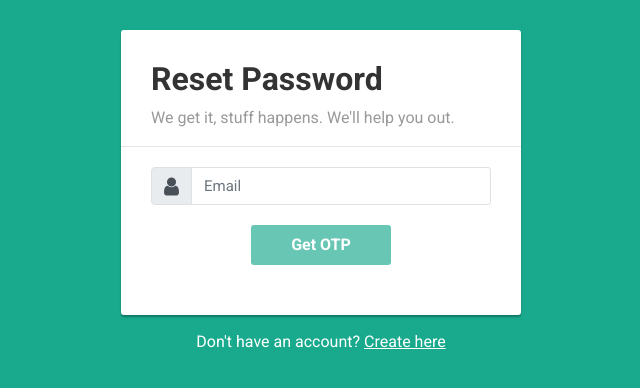
After one commit to sruti2024/PRO_Act, a Django app: page /password/reset in a window 1280 px wide. The commit adds this page. Shown: the top 388 px of the page, without its empty margins (319-959 px from the left). Run offline with Django 3.2, Linux system fonts and the light colour scheme; some libraries are stand-ins or nearby versions.

Commit message:
Add Forgot Password with Verification

```diff
--- a/home/urls.py
+++ b/home/urls.py
@@ -1,12 +1,18 @@
 from django.contrib import admin
 from django.urls import path, include
 from home import views
+from django.views.decorators.csrf import csrf_exempt
 
 urlpatterns = [
-    path('', views.index,name="home"),
-    path('login', views.loginUser,name="login"),
-    path('logout', views.logoutUser,name="logout"),
-    path('project_add', views.project_add , name="project_add"),
-    path('project_view', views.project_view , name="project_view")
+    path('', views.index, name="home"),
+    path('login', views.loginUser, name="login"),
+    path('logout', views.logoutUser, name="logout"),
+    path('find-email/', csrf_exempt(views.find_email), name='find_email'),
+    path('send-otp/', views.send_otp, name='send_otp'),
+    path('check-otp/', views.check_otp, name='check_otp'),
+    path('validate-password/', csrf_exempt(views.password_validation),name='password_validate'),
+    path('password/reset', views.forgot_password, name="forgot_password"),
+    path('project_add', views.project_add, name="project_add"),
+    path('project_view', views.project_view, name="project_view")
 
 ]
--- a/home/views.py
+++ b/home/views.py
@@ -1,44 +1,141 @@
-from django.shortcuts import render,redirect
+from django.shortcuts import render, redirect
+from django.http import JsonResponse
 from django.contrib.auth.models import User
+from .models import OTPModel
 from datetime import datetime
 from django.contrib.auth import logout, authenticate, login
 from django.contrib import messages
 from home.models import Project_add
+from random import randint
+from django.template.loader import render_to_string
+from django.utils.html import strip_tags
+from django.core.mail import EmailMultiAlternatives
+import json
+import re
+
 
 # Create your views here.
+
 def index(request):
     if request.user.is_anonymous:
         return redirect("/login")
-    return render(request,'index.html')
+    return render(request, 'index.html')
+
 
 def loginUser(request):
-    if request.method=='POST':
-        username= request.POST.get('username')
-        password=request.POST.get('password')
+    if request.method == 'POST':
+        username = request.POST.get('username')
+        password = request.POST.get('password')
         user = authenticate(username=username, password=password)
         if user is not None:
-            login(request,user)
+            login(request, user)
             return redirect("/")
         else:
-            return render(request,'login.html')
+            return render(request, 'login.html', {'error': 'Invalid Login Credentials'})
     return render(request, 'login.html')
+
 
 def logoutUser(request):
     logout(request)
     return redirect('/login')
 
+
+def find_email(request):
+    data = json.loads(request.body)
+    email = data['email']
+    if not User.objects.filter(email=email).exists():
+        return JsonResponse({'email_error': 'You are not registered. Please signup to continue.'}, status=404)
+    return JsonResponse({'email_valid': True})
+
+
+def gen_otp():
+    return randint(100000, 999999)
+
+
+def send_otp(request):
+    user_email = request.GET['email']
+    user = User.objects.get(email=user_email)
+    user_name = user.first_name
+    otp = gen_otp()     # Generate OTP
+    # Save OTP in database and send email to user
+    try:
+        OTPModel.objects.create(user=user_email, otp=otp)
+        data = {
+            'receiver': user_name.capitalize(),
+            'otp': otp
+        }
+        html_content = render_to_string("emails/otp.html", data)
+        text_content = strip_tags(html_content)
+
+        email = EmailMultiAlternatives(
+            f"One Time Password | PRO ACT",
+            text_content,
+            "PRO ACT <no-reply@pro_act.com>",
+            [user_email]
+        )
+        print("sending email")
+        email.attach_alternative(html_content, "text/html")
+        email.send()
+        print("Sent")
+        return JsonResponse({'otp_sent': f'An OTP has been sent to {user_email}.'})
+    except Exception as e:
+        print(e)
+        return JsonResponse({'otp_error': 'Error while sending OTP, try again'})
+
+
+def match_otp(email, otp):
+    otp_from_db = OTPModel.objects.filter(user=email).last().otp
+    return str(otp) == str(otp_from_db)
+
+def check_otp(request):
+    req_otp = request.GET['otp']
+    req_user = request.GET['email']
+    if match_otp(req_user, req_otp):
+        return JsonResponse({'otp_match': True})
+    return JsonResponse({'otp_mismatch': 'OTP does not match.'})
+
+
+def password_validation(request):
+    data = json.loads(request.body)
+    try:
+        password1 = data['password1']
+    except Exception:
+        password1 = data['password']
+    pattern = '^(?=.*[0-9])(?=.*[a-z])(?=.*[A-Z])(?=.*[@#$%&_])(?=\S+$).{8,20}$'
+    if bool(re.match(pattern, password1)):
+        return JsonResponse({'password_valid': True})
+    else:
+        return JsonResponse({'password_error': 'Password must be 8-20 characters long and must contain atleast one uppercase letter, one lowercase letter, one number(0-9) and one special character(@,#,$,%,&,_)'})
+
+
+def forgot_password(request):
+    if request.method == "POST":
+        try:
+            password = request.POST.get('password')
+            email = request.POST.get('email')
+            user = User.objects.get(email=email)
+            user.set_password(password)
+            user.save()
+            return render(request, "login.html", {"message": "Password changed successfully. You can now login with your new password."})
+        except Exception:
+            return render(request, "forgot-password.html", {"error": "Password could not be changed, please try again."})
+    return render(request, "forgot-password.html")
+
+
 def project_add(request):
     if request.method == 'POST':
-        name=request.POST.get('name')
-        desc=request.POST.get('desc')
-        link=request.POST.get('link')
-        stack=request.POST.get('stack')
-        project_add=Project_add(name=name , desc=desc, link=link, stack=stack, date=datetime.today())
+        name = request.POST.get('name')
+        desc = request.POST.get('desc')
+        link = request.POST.get('link')
+        stack = request.POST.get('stack')
+        project_add = Project_add(
+            name=name, desc=desc, link=link, stack=stack, date=datetime.today())
         project_add.save()
         messages.success(request, 'Your Project has been added')
 
-    return render(request,'project_add.html')
+    return render(request, 'project_add.html')
+
 
 def project_view(request):
-    obj=Project_add.objects.all
-    return render(request,'project_view.html',{'object':obj})
+    obj = Project_add.objects.all
+    return render(request, 'project_view.html', {'object': obj})
--- /dev/null
+++ b/static/js/reset-pwd.js
@@ -0,0 +1,111 @@
+const emailField = document.querySelector("#email");
+const emailFeedBackArea = document.querySelector(".emailFeedBackArea");
+const sendOtpBtn = document.querySelector("#sendOtpBtn");
+const otpFeedBackArea = document.querySelector(".otpFeedBackArea");
+const verifyOTPFeedback = document.querySelector(".OTPFeedBackArea");
+const verifyOtpBtn = document.querySelector("#verifyOtpBtn");
+
+emailField.addEventListener("keyup", (e) => {
+  const emailVal = e.target.value;
+
+  emailField.classList.remove("is-invalid");
+  emailFeedBackArea.style.display = "none";
+
+  if (emailVal.length > 0) {
+    fetch("/find-email/", {
+      body: JSON.stringify({ email: emailVal }),
+      method: "POST",
+    })
+      .then((res) => res.json())
+      .then((data) => {
+        if (data.email_error) {
+          sendOtpBtn.disabled = true;
+          emailField.classList.add("is-invalid");
+          emailFeedBackArea.style.display = "block";
+          emailFeedBackArea.innerHTML = `<p>${data.email_error}</p>`;
+        } else {
+          sendOtpBtn.removeAttribute("disabled");
+        }
+      });
+  }
+});
+
+function sendOTP() {
+  sendOtpBtn.innerHTML =
+    '<div class="spinner-border text-light" role="status"><span class="sr-only">Loading...</span></div>';
+  let email = $("#email").val();
+  $.ajax({
+    url: "/send-otp/",
+    type: "GET",
+    data: {
+      email: email,
+    },
+    success: function (data) {
+      sendOtpBtn.innerHTML = "Get OTP";
+      if (data.otp_error) {
+        otpFeedBackArea.style.display = "block";
+        otpFeedBackArea.innerHTML = `<p class='alert alert-danger text-center'>${data.otp_error}</p>`;
+      } else {
+        otpFeedBackArea.style.display = "block";
+        otpFeedBackArea.innerHTML = `<p class='alert alert-success text-center'>${data.otp_sent}</p>`;
+        $("#sendOtpBtn").hide();
+        $("#afterOTP").slideDown(1000);
+      }
+    },
+  });
+}
+
+function verifyOTP() {
+  let otp = $("#otp").val();
+  let email = $("#email").val();
+  $.ajax({
+    url: "/check-otp/",
+    type: "GET",
+    data: {
+      email: email,
+      otp: otp,
+    },
+    success: function (data) {
+      if (data.otp_mismatch) {
+        verifyOTPFeedback.style.display = "block";
+        verifyOTPFeedback.innerHTML = `<p>${data.otp_mismatch}</p>`;
+      } else {
+        verifyOtpBtn.removeAttribute("disabled");
+        otpFeedBackArea.style.display = "none";
+        $("#afterOTP").hide();
+        $("#newPassword").fadeIn(1000);
+      }
+    },
+  });
+}
+
+const passwordField = document.querySelector("#password");
+const passwordFeedBackArea = document.querySelector(".passwordFeedBackArea");
+const changePasswordBtn = document.querySelector("#changePasswordBtn");
+
+passwordField.addEventListener("keyup", (e) => {
+  const passwordVal = e.target.value;
+
+  passwordField.classList.remove("is-invalid");
+  passwordFeedBackArea.style.display = "none";
+
+  if (passwordVal.length > 0) {
+    fetch("/validate-password/", {
+      body: JSON.stringify({
+        password: passwordVal,
+      }),
+      method: "POST",
+    })
+      .then((res) => res.json())
+      .then((data) => {
+        if (data.password_error) {
+          changePasswordBtn.disabled = true;
+          passwordField.classList.add("is-invalid");
+          passwordFeedBackArea.style.display = "block";
+          passwordFeedBackArea.innerHTML = `<p>${data.password_error}</p>`;
+        } else {
+          changePasswordBtn.removeAttribute("disabled");
+        }
+      });
+  }
+});
--- /dev/null
+++ b/templates/forgot-password.html
@@ -0,0 +1,204 @@
+{% load static %}
+<!DOCTYPE html>
+<html lang="en">
+  <head>
+    <meta charset="utf-8" />
+    <meta
+      name="viewport"
+      content="width=device-width, initial-scale=1, shrink-to-fit=no"
+    />
+    <link
+      rel="stylesheet"
+      href="https://fonts.googleapis.com/css?family=Roboto:400,700"
+    />
+    <title>PRO_ACT || Login</title>
+    <link
+      rel="stylesheet"
+      href="https://stackpath.bootstrapcdn.com/bootstrap/4.5.0/css/bootstrap.min.css"
+    />
+    <link
+      rel="stylesheet"
+      href="https://maxcdn.bootstrapcdn.com/font-awesome/4.7.0/css/font-awesome.min.css"
+    />
+    <script src="https://code.jquery.com/jquery-3.5.1.min.js"></script>
+    <script src="https://cdn.jsdelivr.net/npm/popper.js@1.16.0/dist/umd/popper.min.js"></script>
+    <script src="https://stackpath.bootstrapcdn.com/bootstrap/4.5.0/js/bootstrap.min.js"></script>
+    <style>
+      body {
+        color: #fff;
+        background: #19aa8d;
+        font-family: "Roboto", sans-serif;
+      }
+      .form-control {
+        font-size: 15px;
+      }
+      .form-control,
+      .form-control:focus,
+      .input-group-text {
+        border-color: #e1e1e1;
+      }
+      .form-control,
+      .btn {
+        border-radius: 3px;
+      }
+      .signup-form {
+        width: 400px;
+        margin: 0 auto;
+        padding: 30px 0;
+      }
+      .signup-form form {
+        color: #999;
+        border-radius: 3px;
+        margin-bottom: 15px;
+        background: #fff;
+        box-shadow: 0px 2px 2px rgba(0, 0, 0, 0.3);
+        padding: 30px;
+      }
+      .signup-form h2 {
+        color: #333;
+        font-weight: bold;
+        margin-top: 0;
+      }
+      .signup-form hr {
+        margin: 0 -30px 20px;
+      }
+      .signup-form .form-group {
+        margin-bottom: 20px;
+      }
+      .signup-form label {
+        font-weight: normal;
+        font-size: 15px;
+      }
+      .signup-form .form-control {
+        min-height: 38px;
+        box-shadow: none !important;
+      }
+      .signup-form .input-group-addon {
+        max-width: 42px;
+        text-align: center;
+      }
+      .signup-form .btn,
+      .signup-form .btn:active {
+        font-size: 16px;
+        font-weight: bold;
+        background: #19aa8d !important;
+        border: none;
+        min-width: 140px;
+      }
+      .signup-form .btn:hover,
+      .signup-form .btn:focus {
+        background: #179b81 !important;
+      }
+      .signup-form a {
+        color: #fff;
+        text-decoration: underline;
+      }
+      .signup-form a:hover {
+        text-decoration: none;
+      }
+      .signup-form form a {
+        color: #19aa8d;
+        text-decoration: none;
+      }
+      .signup-form form a:hover {
+        text-decoration: underline;
+      }
+      .signup-form .fa {
+        font-size: 21px;
+      }
+      .signup-form .fa-paper-plane {
+        font-size: 18px;
+      }
+      .signup-form .fa-check {
+        color: #fff;
+        left: 17px;
+        top: 18px;
+        font-size: 7px;
+        position: absolute;
+      }
+    </style>
+  </head>
+  <body>
+    <div class="signup-form">
+        {% if error %}
+        <div
+          class="alert alert-danger alert-dismissible fade show text-center"
+          role="alert"
+        >
+          {{error}}
+          <button
+            type="button"
+            class="close"
+            data-dismiss="alert"
+            aria-label="Close"
+          >
+            <span aria-hidden="true">&times;</span>
+          </button>
+        </div>
+        {% endif %}
+      <form action="" method="post" id="resetForm">
+        {% csrf_token %}
+        <h2>Reset Password</h2>
+        <p>We get it, stuff happens. We'll help you out.</p>
+        <hr />
+        <div class="form-group">
+          <div class="input-group">
+            <div class="input-group-prepend">
+              <span class="input-group-text">
+                <span class="fa fa-user"></span>
+              </span>
+            </div>
+            <input
+              type="email"
+              class="form-control"
+              name="email"
+              id="email"
+              placeholder="Email"
+              required
+            />
+          </div>
+          <div class="emailFeedBackArea invalid-feedback text-center" style="display:none"></div>
+        </div>
+        <div class="form-group">
+          <center><button type="button" class="btn btn-primary btn-lg" id="sendOtpBtn" onClick="sendOTP()" disabled>Get OTP</button></center>
+          <div class="otpFeedBackArea invalid-feedback" style="display: none"></div>
+        </div>
+        <div class="form-group" style="display: none" id="afterOTP">
+          <div class="input-group">
+            <div class="input-group-prepend">
+              <span class="input-group-text">
+                <span class="fa fa-phone-square"></span>
+              </span>
+            </div>
+            <input
+              type="number"
+              class="form-control"
+              name="otp"
+              id="otp"
+              placeholder="Enter OTP"
+              required
+            />
+          </div>
+          <div class="OTPFeedBackArea invalid-feedback text-center" style="display:none"></div>
+          <center><button type="button" class="btn btn-primary btn-lg mt-3" id="verifyOtpBtn" onClick="verifyOTP()">Verify OTP</button></center>
+        </div>
+        <div class="form-group" style="display: none;" id="newPassword">
+			<div class="input-group">
+				<div class="input-group-prepend">
+					<span class="input-group-text">
+						<i class="fa fa-lock"></i>
+					</span>
+				</div>
+				<input type="password" class="form-control" id="password" name="password" placeholder="Password" required>
+			</div>
+            <div class="passwordFeedBackArea invalid-feedback text-center" style="display:none"></div>
+          <center><button type="submit" class="btn btn-primary btn-lg mt-3" id="changePasswordBtn">Change Password</button></center>
+        </div>
+      </form>
+      <div class="text-center">
+        Don't have an account? <a href="#">Create here</a>
+      </div>
+    </div>
+    <script src="{% static 'js/reset-pwd.js' %}"></script>
+  </body>
+</html>
```
Also changed, not shown: templates/emails/otp.html (added, +254 -0 lines), templates/login.html (+33 -0 lines).
